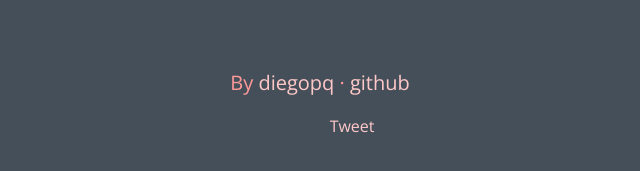
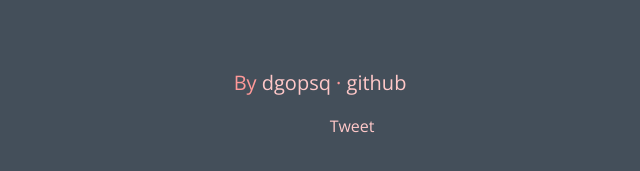
Before and after one commit to dgopsq/grdd.css, a website: page index.html in a window 1280 px wide. Shown: the part 1089-1260 px from the top of the page, 320-960 px from the left. Drawn offline with nearby package versions, Linux system fonts and the light colour scheme; grey boxes are pictures that could not be loaded.

Commit message:
Update index.html

```diff
--- a/index.html
+++ b/index.html
@@ -67,7 +67,7 @@
   <footer class="u-p-md u-text-c">
 
     <div class="u-mb-xs">
-      <p class="u-text-pink u-text-md">By <a href="http://diegopq.me/">diegopq</a> · <a href="https://github.com/diegopq/grdd.css">github</a></p>
+      <p class="u-text-pink u-text-md">By <a href="https://dgopsq.space/">dgopsq</a> · <a href="https://github.com/dgopsq/grdd.css">github</a></p>
     </div>
 
     <iframe src="https://ghbtns.com/github-btn.html?user=diegopq&repo=grdd.css&type=star&count=false" frameborder="0" scrolling="0" width="60px" height="20px"></iframe>
```
